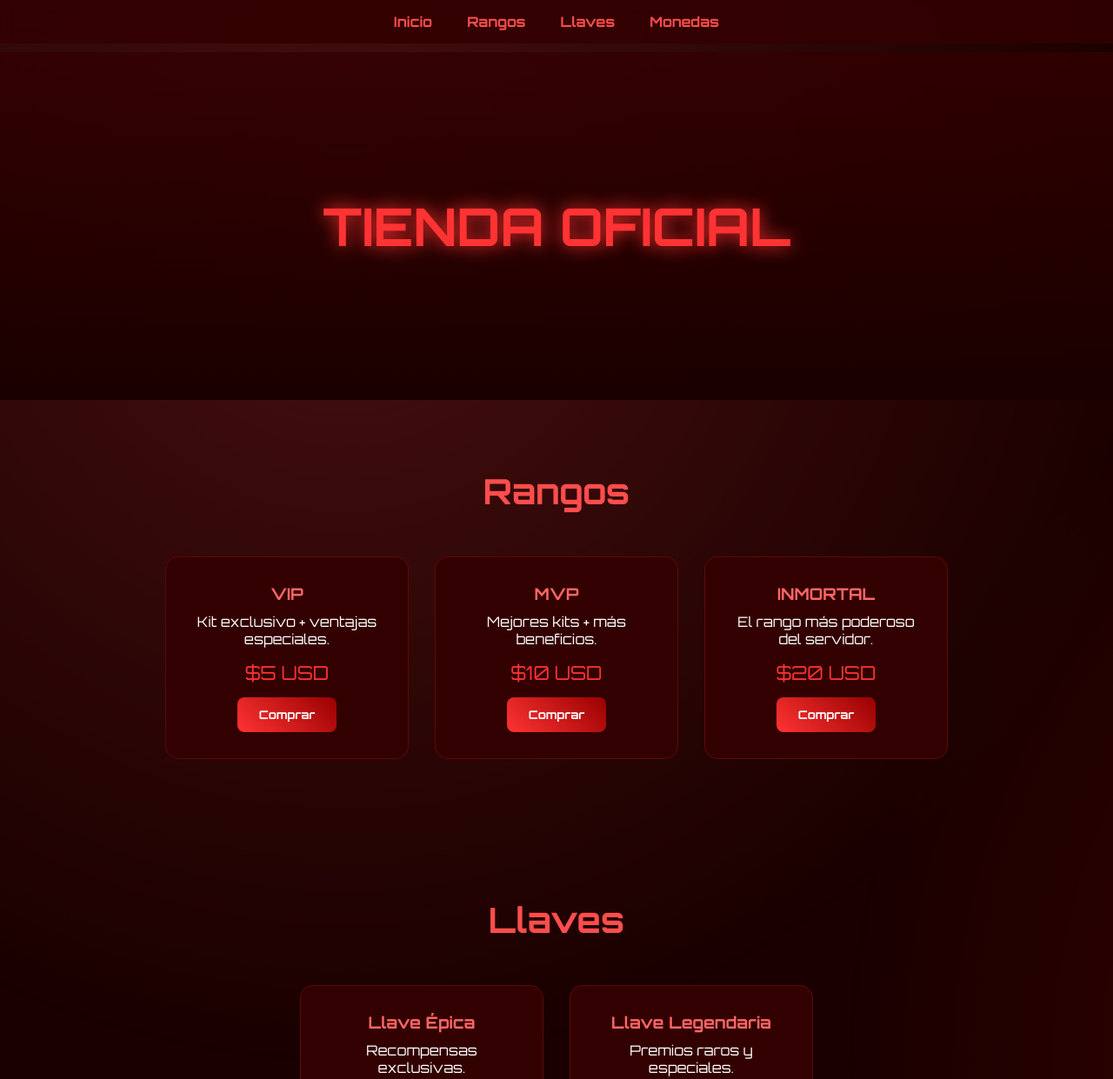
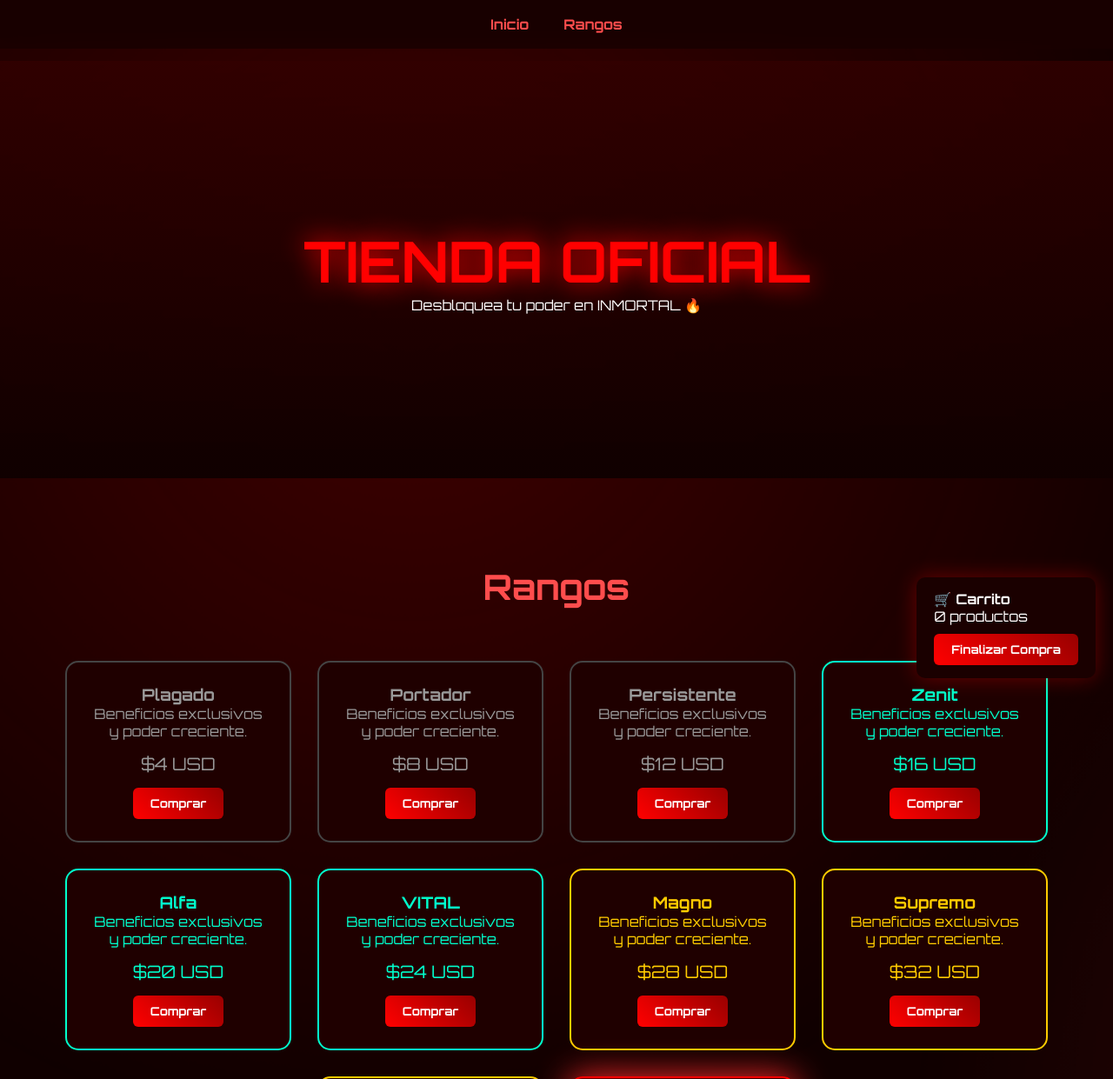
Before and after one commit to Maquiboom/inmortal-shop, a plain HTML site: page index.html in a window 1280 px wide. Shown: the top 1241 px of the page at 87% size. Drawn offline with Linux system fonts and the light colour scheme.

Commit message:
Update index.html

```diff
--- a/index.html
+++ b/index.html
@@ -8,227 +8,288 @@
 <link href="https://fonts.googleapis.com/css2?family=Orbitron:wght@400;700&display=swap" rel="stylesheet">
 
 <style>
-* {
-    margin: 0;
-    padding: 0;
-    box-sizing: border-box;
-    font-family: 'Orbitron', sans-serif;
+*{
+    margin:0;
+    padding:0;
+    box-sizing:border-box;
+    font-family:'Orbitron',sans-serif;
 }
 
-body {
-    background: #1a0000;
-    color: white;
-    overflow-x: hidden;
+body{
+    background:#100000;
+    color:white;
+    overflow-x:hidden;
 }
 
 /* Fondo animado */
-body::before {
-    content: "";
-    position: fixed;
-    width: 200%;
-    height: 200%;
-    background: radial-gradient(circle at 20% 20%, #ff4d4d33, transparent 40%),
-                radial-gradient(circle at 80% 80%, #ff1a1a33, transparent 40%);
-    animation: moveBackground 15s infinite alternate;
-    z-index: -1;
+body::before{
+    content:"";
+    position:fixed;
+    width:200%;
+    height:200%;
+    background:
+    radial-gradient(circle at 20% 20%, #ff000033, transparent 40%),
+    radial-gradient(circle at 80% 80%, #ff333333, transparent 40%);
+    animation:bgMove 20s infinite alternate ease-in-out;
+    z-index:-1;
 }
 
-@keyframes moveBackground {
-    from { transform: translate(0,0); }
-    to { transform: translate(-200px, -200px); }
+@keyframes bgMove{
+    from{transform:translate(0,0);}
+    to{transform:translate(-300px,-200px);}
 }
 
-/* NAV */
-nav {
-    position: fixed;
-    width: 100%;
-    top: 0;
-    background: #330000dd;
-    padding: 15px;
-    display: flex;
-    justify-content: center;
-    gap: 40px;
-    backdrop-filter: blur(10px);
+nav{
+    position:fixed;
+    top:0;
+    width:100%;
+    background:#1a0000dd;
+    display:flex;
+    justify-content:center;
+    gap:40px;
+    padding:18px;
+    backdrop-filter:blur(12px);
+    z-index:1000;
 }
 
-nav a {
-    color: #ff4d4d;
-    text-decoration: none;
-    font-weight: bold;
-    transition: 0.3s;
+nav a{
+    color:#ff4d4d;
+    text-decoration:none;
+    font-weight:bold;
+    transition:.3s;
 }
 
-nav a:hover {
-    color: white;
+nav a:hover{
+    color:white;
+    text-shadow:0 0 10px #ff0000;
 }
 
-/* HEADER */
-header {
-    height: 50vh;
-    display: flex;
-    justify-content: center;
-    align-items: center;
-    background: linear-gradient(to bottom, #330000cc, #1a0000);
-    text-align: center;
-    margin-top: 60px;
+header{
+    height:60vh;
+    display:flex;
+    flex-direction:column;
+    justify-content:center;
+    align-items:center;
+    margin-top:70px;
+    background:linear-gradient(to bottom,#330000cc,#100000);
+    text-align:center;
 }
 
-header h1 {
-    font-size: 60px;
-    color: #ff3333;
-    text-shadow: 0 0 20px #ff3333;
+header h1{
+    font-size:65px;
+    color:#ff0000;
+    text-shadow:0 0 30px #ff0000;
 }
 
-/* SECCIONES */
-section {
-    padding: 80px 20px;
-    text-align: center;
+section{
+    padding:100px 20px;
+    text-align:center;
 }
 
-.section-title {
-    font-size: 40px;
-    margin-bottom: 50px;
-    color: #ff4d4d;
+.section-title{
+    font-size:40px;
+    margin-bottom:60px;
+    color:#ff4d4d;
 }
 
-.cards {
-    display: flex;
-    flex-wrap: wrap;
-    justify-content: center;
-    gap: 30px;
+.cards{
+    display:flex;
+    flex-wrap:wrap;
+    justify-content:center;
+    gap:30px;
 }
 
-.card {
-    background: #330000;
-    padding: 30px;
-    width: 280px;
-    border-radius: 15px;
-    transition: 0.4s;
-    border: 1px solid #ff333333;
+/* CARD BASE */
+.card{
+    background:#1f0000;
+    padding:25px;
+    width:260px;
+    border-radius:15px;
+    transition:.4s;
+    position:relative;
+    border:2px solid transparent;
 }
 
-.card:hover {
-    transform: translateY(-10px);
-    box-shadow: 0 0 25px #ff3333;
+.card:hover{
+    transform:translateY(-12px);
+    box-shadow:0 0 30px currentColor;
 }
 
-.card h3 {
-    margin-bottom: 10px;
-    color: #ff6666;
+/* COLORES SEGÚN PODER */
+.low { color:#999; border-color:#444; }
+.mid { color:#00ffcc; border-color:#00ffcc; }
+.high { color:#ffcc00; border-color:#ffcc00; }
+.top { color:#ff3333; border-color:#ff0000; }
+
+/* EFECTO INMORTAL */
+.legendary{
+    background:linear-gradient(45deg,#330000,#660000,#330000);
+    animation:legendGlow 2s infinite alternate;
 }
 
-.price {
-    font-size: 22px;
-    margin: 15px 0;
-    color: #ff3333;
+@keyframes legendGlow{
+    from{ box-shadow:0 0 15px #ff0000;}
+    to{ box-shadow:0 0 45px #ff3333;}
 }
 
-.btn {
-    padding: 12px 25px;
-    border: none;
-    border-radius: 8px;
-    background: linear-gradient(45deg, #ff3333, #990000);
-    color: white;
-    font-weight: bold;
-    cursor: pointer;
-    transition: 0.3s;
+.price{
+    margin:15px 0;
+    font-size:20px;
 }
 
-.btn:hover {
-    transform: scale(1.1);
-    box-shadow: 0 0 20px #ff3333;
+.btn{
+    padding:10px 20px;
+    border:none;
+    border-radius:6px;
+    background:linear-gradient(45deg,#ff0000,#990000);
+    color:white;
+    cursor:pointer;
+    font-weight:bold;
+    transition:.3s;
 }
 
-footer {
-    background: #1a0000;
-    padding: 20px;
-    text-align: center;
-    color: #ff9999;
+.btn:hover{
+    transform:scale(1.1);
+}
+
+/* CARRITO */
+.cart{
+    position:fixed;
+    right:20px;
+    bottom:20px;
+    background:#1a0000;
+    padding:15px 20px;
+    border-radius:10px;
+    box-shadow:0 0 25px #ff000055;
+}
+
+.cart button{
+    margin-top:10px;
+    width:100%;
+}
+
+/* MODAL */
+.modal{
+    position:fixed;
+    inset:0;
+    background:#000000cc;
+    display:flex;
+    justify-content:center;
+    align-items:center;
+    visibility:hidden;
+    opacity:0;
+    transition:.4s;
+}
+
+.modal-content{
+    background:#1a0000;
+    padding:40px;
+    border-radius:15px;
+    text-align:center;
+}
+
+.modal.active{
+    visibility:visible;
+    opacity:1;
+}
+
+footer{
+    text-align:center;
+    padding:20px;
+    background:#100000;
+    color:#ff9999;
 }
 </style>
 </head>
-
 <body>
 
 <nav>
 <a href="index.html">Inicio</a>
 <a href="#rangos">Rangos</a>
-    <a href="#llaves">Llaves</a>
-    <a href="#monedas">Monedas</a>
 </nav>
 
 <header>
 <h1>TIENDA OFICIAL</h1>
+<p>Desbloquea tu poder en INMORTAL 🔥</p>
 </header>
 
-<!-- RANGOS -->
 <section id="rangos">
 <h2 class="section-title">Rangos</h2>
-    <div class="cards">
-        <div class="card">
-            <h3>VIP</h3>
-            <p>Kit exclusivo + ventajas especiales.</p>
-            <div class="price">$5 USD</div>
-            <button class="btn">Comprar</button>
+<div class="cards" id="rankContainer"></div>
+</section>
+
+<div class="cart">
+<h4>🛒 Carrito</h4>
+<p id="cartItems">0 productos</p>
+<button class="btn" onclick="checkout()">Finalizar Compra</button>
 </div>
 
-        <div class="card">
-            <h3>MVP</h3>
-            <p>Mejores kits + más beneficios.</p>
-            <div class="price">$10 USD</div>
-            <button class="btn">Comprar</button>
+<div class="modal" id="modal">
+<div class="modal-content">
+<h2>Compra simulada ✅</h2>
+<p>Gracias por apoyar el servidor.</p>
+<button class="btn" onclick="closeModal()">Cerrar</button>
+</div>
 </div>
 
-        <div class="card">
-            <h3>INMORTAL</h3>
-            <p>El rango más poderoso del servidor.</p>
-            <div class="price">$20 USD</div>
-            <button class="btn">Comprar</button>
+<footer>
+© 2026 INMORTAL Network
+</footer>
+
+<script>
+const ranks = [
+"Plagado",
+"Portador",
+"Persistente",
+"Zenit",
+"Alfa",
+"VITAL",
+"Magno",
+"Supremo",
+"Eterno",
+"Inmortal"
+];
+
+let cartCount = 0;
+const container = document.getElementById("rankContainer");
+
+ranks.forEach((rank,index)=>{
+    let tierClass = "low";
+    if(index >= 3 && index < 6) tierClass = "mid";
+    if(index >= 6 && index < 9) tierClass = "high";
+    if(index === 9) tierClass = "top legendary";
+
+    const price = (index+1)*4;
+
+    container.innerHTML += `
+    <div class="card ${tierClass}">
+        <h3>${rank}</h3>
+        <p>Beneficios exclusivos y poder creciente.</p>
+        <div class="price">$${price} USD</div>
+        <button class="btn" onclick="addToCart()">Comprar</button>
     </div>
-    </div>
-</section>
+    `;
+});
 
-<!-- LLAVES -->
-<section id="llaves">
-    <h2 class="section-title">Llaves</h2>
-    <div class="cards">
-        <div class="card">
-            <h3>Llave Épica</h3>
-            <p>Recompensas exclusivas.</p>
-            <div class="price">$2 USD</div>
-            <button class="btn">Comprar</button>
-        </div>
+function addToCart(){
+    cartCount++;
+    document.getElementById("cartItems").innerText = cartCount + " productos";
+}
 
-        <div class="card">
-            <h3>Llave Legendaria</h3>
-            <p>Premios raros y especiales.</p>
-            <div class="price">$4 USD</div>
-            <button class="btn">Comprar</button>
-        </div>
-    </div>
-</section>
+function checkout(){
+    if(cartCount === 0){
+        alert("Tu carrito está vacío.");
+        return;
+    }
+    document.getElementById("modal").classList.add("active");
+}
 
-<!-- MONEDAS -->
-<section id="monedas">
-    <h2 class="section-title">Monedas</h2>
-    <div class="cards">
-        <div class="card">
-            <h3>1000 Coins</h3>
-            <div class="price">$3 USD</div>
-            <button class="btn">Comprar</button>
-        </div>
-
-        <div class="card">
-            <h3>5000 Coins</h3>
-            <div class="price">$10 USD</div>
-            <button class="btn">Comprar</button>
-        </div>
-    </div>
-</section>
-
-<footer>
-    © 2026 INMORTAL Network - Todos los derechos reservados
-</footer>
+function closeModal(){
+    document.getElementById("modal").classList.remove("active");
+    cartCount = 0;
+    document.getElementById("cartItems").innerText = "0 productos";
+}
+</script>
 
 </body>
 </html>
```
Lines whose indentation alone changed are shown as unchanged.
